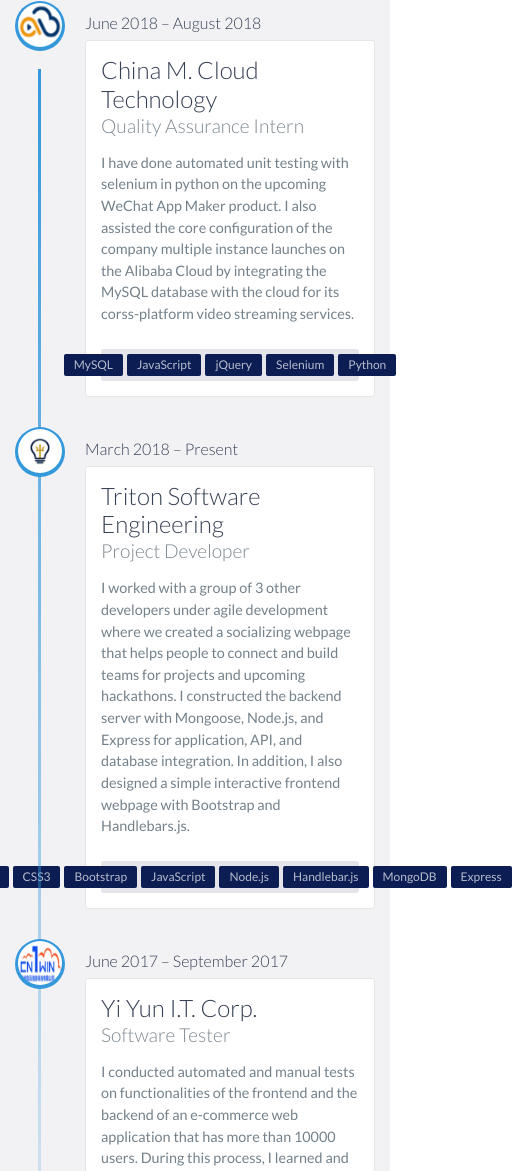
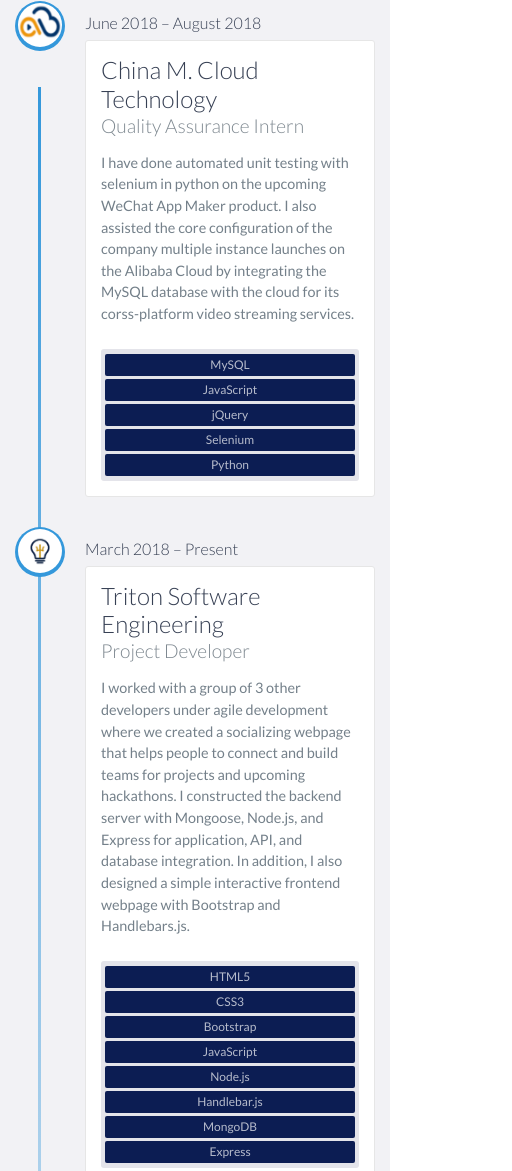
Before and after one commit to c3duan/Personal-Website-V1, a website: page index.html in a window 390 px wide. Shown: the part 1080-2251 px from the top of the page, 512 px wide, since content can reach past the window. Drawn offline with nearby package versions, Linux system fonts and the light colour scheme.

Commit message:
Improve Responsiveness for Content Skills

```diff
--- a/css/styles.css
+++ b/css/styles.css
@@ -991,7 +991,15 @@
         border-radius:0;width:100%
     }
     #menu li{
-        display:block;margin-bottom:10px
+        display:block;
+        margin-bottom:10px
+    }
+    .content-skills {
+        display: inline-block;
+        width: 100%;
+    }
+    .content-skills li{
+        display: block;
     }
     #lead-content h1{
         font-size:2em
```
